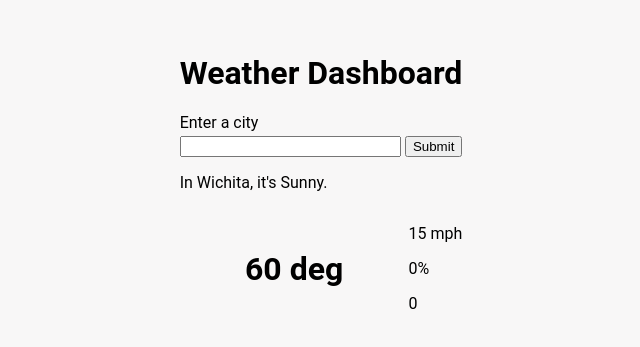
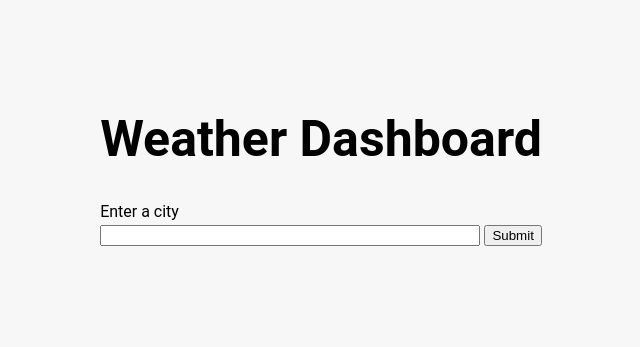
Before and after one commit to nathan2lam/weather-app, a React (Create React App) app: page / in a window 1280 px wide. Shown: the part 139-486 px from the top of the page, without its empty margins (319-959 px from the left). Built offline with nearby package versions, Linux system fonts and the light colour scheme.

Commit message:
Add files via upload

```diff
--- a/src/App.css
+++ b/src/App.css
@@ -4,10 +4,13 @@ body {
     display: flex;
     justify-content: center;
     align-items: center;
-    height: 80vh;
+    height: 75vh;
     margin: 0;
 }
 
+.title {
+    font-size: 3.125rem;
+}
 .searchbar-container {
     display: grid;
     grid-template-rows: auto auto;
--- a/src/Page/Display.jsx
+++ b/src/Page/Display.jsx
@@ -1,18 +1,21 @@
-import data from "../data/index"
 
-export default function Display() {
-    return(
+export default function Display({ weatherData }) {
+    if(!weatherData) {
+        return null;
+    }
+
+    return (
         <div className="display-container">
-            <p className="display-title">In {data.city}, it's {data.condition}.</p>
+            <p className="display-title">In {weatherData.name}, it's {weatherData.weather[0].main}.</p>
             <div className="display-conditions-container">
-                <h1 className="display-temp">{data.temp}</h1>
+                <h1 className="display-temp">{`${weatherData.main.temp} F`}</h1>
                 <div className="display-conditions-container2">
-                    <p className="display-wind">{data.windSpeed}</p>
-                    <p className="display-rain">{data.rainChance}</p>
-                    <p className="display-humidity">{data.humidity}</p>
+                    <p className="display-wind">{`Wind: ${weatherData.wind.speed} mph`}</p>
+                    <p className="display-humidity">{`Humidity: ${weatherData.main.humidity}%`}</p>
+                    <p className="display-max">{`Max: ${weatherData.main.temp_max} F`}</p>
+                    <p className="display-min">{`Min: ${weatherData.main.temp_min} F`}</p>
                 </div>
             </div>
         </div>
     )
 }
-//add classnames
--- a/src/Page/Searchbar.jsx
+++ b/src/Page/Searchbar.jsx
@@ -1,11 +1,14 @@
 import React, { useState } from "react"
 
-export default function Searchbar() {
+const Searchbar = ({ onSearch }) => {
     const [city, setCity] = useState("");
 
+    const handleChange = (e) => {
+        setCity(e.target.value)
+    }
     const handleSubmit = async (e) => {
         e.preventDefault();
-        setCity(e.target.elements.city.value)
+        onSearch(city)
     }
 
     return (
@@ -13,11 +16,12 @@ export default function Searchbar() {
             <span className="searchbar-label">Enter a city</ span>
             <form
             className="searchbar-input-container"
-            onSubmit={handleSubmit}>
+            onSubmit={handleSubmit}
+            >
                 <input type="text"
                 className="searchbar-input"
-                name="city"
-                id="city"
+                value={city}
+                onChange={handleChange}
                 />
                 <button
                 type="submit"
@@ -27,4 +31,6 @@ export default function Searchbar() {
             </form>
         </div>
     )
-}
+};
+
+export default Searchbar;
--- a/src/Page/index.jsx
+++ b/src/Page/index.jsx
@@ -1,13 +1,37 @@
+import React, { useState } from "react"
 import Display from "./Display"
 import Searchbar from "./Searchbar"
 import Title from "./Title"
 
-export default function Page() {
+const Page = () => {
+    const [weatherData, setWeatherData] = useState(null);
+
+    const API_KEY = "00741cee377564fc74e1118f5409a4c4"
+    const API_URL = `https://api.openweathermap.org/data/2.5/weather?appid=${API_KEY}&units=imperial`
+
+    const fetchWeatherData = async (city) => {
+        try {
+          const response = await fetch(`${API_URL}&q=${city}`);
+          if(!response.ok) {
+            setWeatherData("That city does not exist!");
+            throw new Error("Invalid input")
+          }
+          const data = await response.json();
+          setWeatherData(data);
+          console.log(data);
+        } catch (error) {
+          console.error('Error fetching weather data:', error);
+          setWeatherData(null);
+        }
+    };
+
     return (
         <>
             <Title />
-            <Searchbar />
-            <Display />
+            <Searchbar onSearch={fetchWeatherData} />
+            <Display weatherData={weatherData} />
         </>
     )
 }
+
+export default Page;
```
